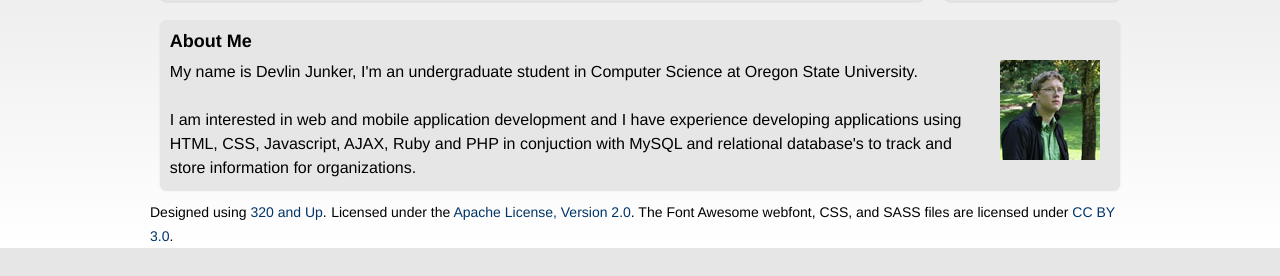
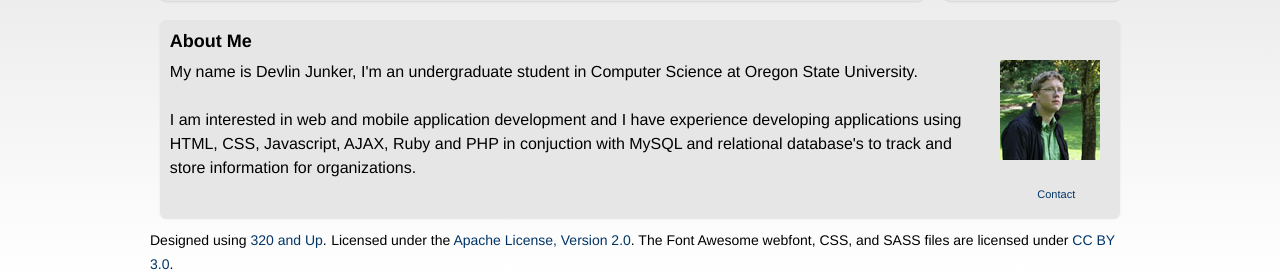
Before and after one commit to devlinjunker/design-junkie, a PHP site: page / in a window 1280 px wide. Shown: the part 713-989 px from the top of the page. Before the commit the page ends 961 px from the top, so only its background shows below. Run offline with PHP 8.4, Linux system fonts and the light colour scheme; some libraries are stand-ins or nearby versions.

Commit message:
re-added contact button

```diff
--- a/index.php
+++ b/index.php
@@ -28,7 +28,7 @@
 		applications using HTML, CSS, Javascript, AJAX, Ruby and PHP in conjuction with MySQL
 		and relational database's to track and store information for organizations.
 	</div>
-
+	 <a href="<?php echo $sitepath;?>/about" class="btn-small">Contact</a>
 </div>
 
 
--- a/sass/_page.scss
+++ b/sass/_page.scss
@@ -13,8 +13,8 @@
 		padding-top: 0px;
 	}
 
-	h4 .btn-small{
+	.btn-small{
 		float:right;
-		margin-right: 15px;
+		margin-right: 25px;
 	}
 }
--- a/stylesheets/screen.css
+++ b/stylesheets/screen.css
@@ -2554,9 +2554,9 @@ html {
   padding-top: 0px;
 }
 /* line 16, C:/Users/Devlin/Dropbox/CS Stuff/Web Development/design-junkie/sass/_page.scss */
-#about h4 .btn-small {
+#about .btn-small {
   float: right;
-  margin-right: 15px;
+  margin-right: 25px;
 }
 
 /* Modernizr =================================================== */
```
